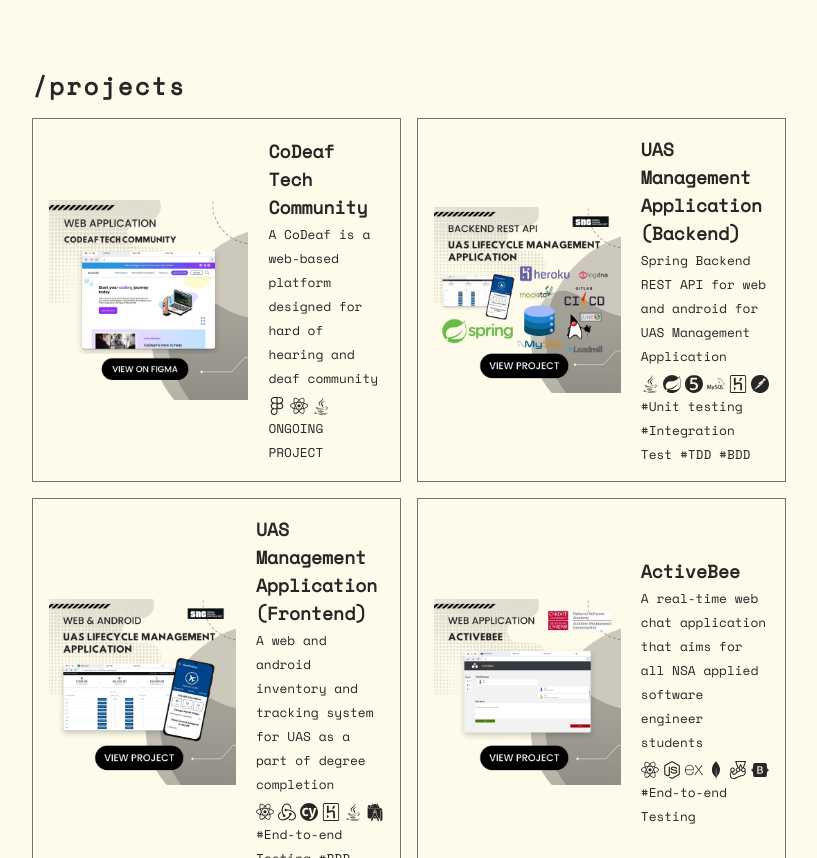
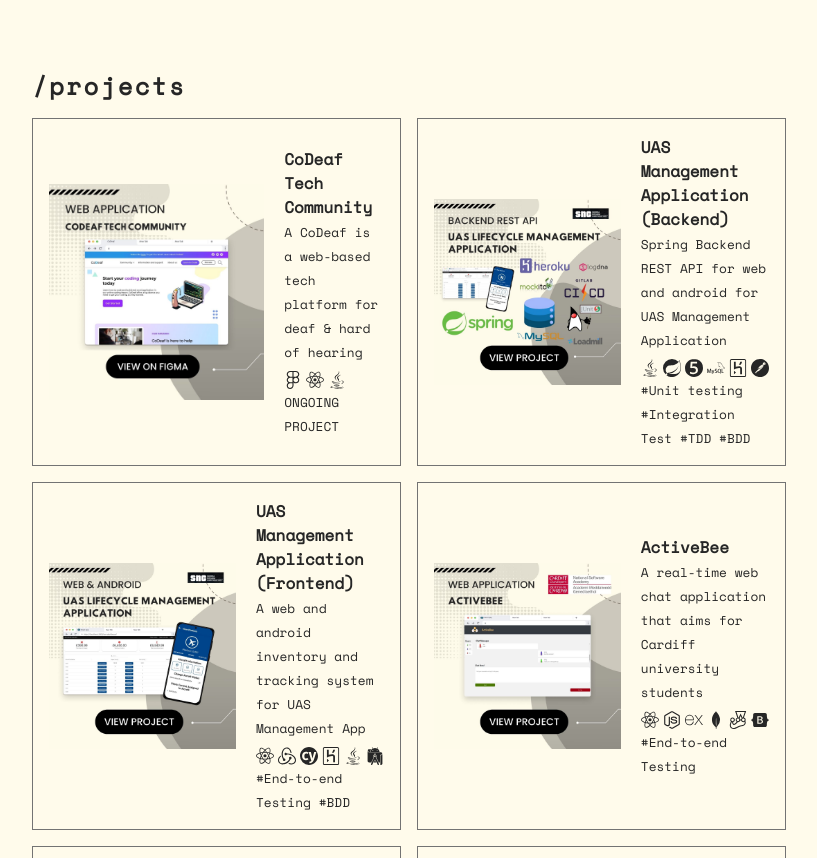
Before and after one commit to reicraftscodes/my-portfolio, a Next.js app: page / in a window 1280 px wide. Shown: the part 1942-2800 px from the top of the page, without its empty margins (231-1048 px from the left). Built offline with nearby package versions, Linux system fonts and the light colour scheme.

Commit message:
style: fixed project section box sizes and container

```diff
--- a/constants/projects.js
+++ b/constants/projects.js
@@ -25,14 +25,14 @@ export const PROJECTS = [
     {
       id: 1,
       title: "CoDeaf Tech Community",
-      description: " A CoDeaf is a web-based platform designed for hard of hearing and deaf community",
+      description: " A CoDeaf is a web-based tech platform for deaf & hard of hearing ",
       fullDesc: `
       <ul>
         <li style="font-weight: bold">Project Description: </li>
         <p>A CoDeaf is a web-based platform designed to inspire and empower the deaf and hard-of-hearing community to learn programming and UX/UI design </p>
         <br>
         <li> The project is still in Figma UI design phase </li>
-        <li style="font-weight: bold; "> Project Link: <a style="text-decoration: underline; " href="https://www.figma.com/file/us1r7fPWHNPcGV6muMG4dB/CoDeaf?type=design&node-id=0%3A1&mode=design&t=o40kTxaPLJfD293u-1t"> Figma url </a> </li>
+        <li style="font-weight: bold; "> Project Link: <a style="text-decoration: underline; " href="https://www.figma.com/file/us1r7fPWHNPcGV6muMG4dB/CoDeaf?type=design&node-id=0%3A1&mode=design&t=o40kTxaPLJfD293u-1t" target="_blank"> Figma url </a> </li>
 
         <br>
         <li style="font-weight: bold">Technologies: </li>
@@ -65,7 +65,11 @@ export const PROJECTS = [
         <br>
         <p>In the development of inventory and tracking system for unmanned aircraft, we employed the Agile Scrum framework to ensure a flexible and collaborative approach. </p>
         <br>
-        <li style="font-weight: bold; "> Project Link: <a style="text-decoration: underline; " href="https://github.com/reicraftscodes/uas-lifecycle-management-frontend"> https://github.com/reicraftscodes/uas-lifecycle-management-frontend</a> </li>
+        <li>Client: <a style="text-decoration: underline;" href="https://www.sncmsuk.com/" target="_blank"> Sierra Nevada Corporation Mission Systems UK · (SNC MS UK)</a> </li>
+        <br>
+        <li style="font-weight: bold; "> Project Link: </li>
+
+        <li><a style="text-decoration: underline; " href="https://github.com/reicraftscodes/uas-lifecycle-management" target="_blank">https://github.com/reicraftscodes/uas-lifecycle-management</a> </li>
         <br>
         <li style="font-weight: bold">Features: </li>
         <ul>
@@ -84,7 +88,8 @@ export const PROJECTS = [
           <li> - Heroku </li>
           <li> - PostMan </li>
           <li> - Structurizr </li>
-          <li> - Adnroid development : MVVM, OkHttp, Retrofit </li>
+          <li> - Android development : MVVM, OkHttp, Retrofit </li>
+        </ul>
       </ul>
     `,
       image: "/images/uasbe.jpg",
@@ -101,7 +106,7 @@ export const PROJECTS = [
     {
       id: 3,
       title: "UAS Management Application (Frontend)",
-      description: "A web and android inventory and tracking system for UAS as a part of degree completion",
+      description: "A web and android inventory and tracking system for UAS Management App",
       fullDesc: `
       <ul>
       <li style="font-weight: bold">Project Description: </li>
@@ -112,10 +117,12 @@ export const PROJECTS = [
       <br>
       <p>In the development of inventory and tracking system for unmanned aircraft, we employed the Agile Scrum framework to ensure a flexible and collaborative approach. </p>
       <br>
+      <li>Client: <a style="text-decoration: underline;" href="https://www.sncmsuk.com/" target="_blank"> Sierra Nevada Corporation Mission Systems UK · (SNC MS UK)</a> </li>
+      <br>
       <li style="font-weight: bold; "> Project Link: </li>
       <ul>
-      <li> Web frontend repository- <a style="text-decoration: underline; " href="https://github.com/reicraftscodes/uas-lifecycle-management"> https://github.com/reicraftscodes/uas-lifecycle-management</a> </li>
-      <li> Android project repository- <a style="text-decoration: underline; " href="https://github.com/reicraftscodes/uas-lifecycle-management-androidt"> https://github.com/reicraftscodes/uas-lifecycle-management-android </a>  </li>
+      <li> Web frontend repository- <a style="text-decoration: underline; " href="https://github.com/reicraftscodes/uas-lifecycle-management" target="_blank"> https://github.com/reicraftscodes/uas-lifecycle-management</a> </li>
+      <li> Android project repository- <a style="text-decoration: underline; " href="https://github.com/reicraftscodes/uas-lifecycle-management-android" target="_blank"> https://github.com/reicraftscodes/uas-lifecycle-management-android </a>  </li>
       </ul>
       <br>
       <li style="font-weight: bold">Features: </li>
@@ -145,7 +152,7 @@ export const PROJECTS = [
     {
       id: 4,
       title: "ActiveBee",
-      description: " A real-time web chat application that aims for all NSA applied software engineer students",
+      description: " A real-time web chat application that aims for Cardiff university students",
       fullDesc: `
       <ul>
         <li style="font-weight: bold">Project Description: </li>
@@ -155,7 +162,7 @@ export const PROJECTS = [
         <br>
         <li style="font-weight: bold; "> Project Link: </li>
         <ul>
-        <li><a style="text-decoration: underline; " href="https://github.com/reicraftscodes/web-chat-application">https://github.com/reicraftscodes/web-chat-application</a> </li>
+        <li><a style="text-decoration: underline; " href="https://github.com/reicraftscodes/web-chat-application" target="_blank">https://github.com/reicraftscodes/web-chat-application</a> </li>
         </ul>
         <br>
         <li style="font-weight: bold">Features: </li>
@@ -169,7 +176,6 @@ export const PROJECTS = [
 
         <br>
         <li style="font-weight: bold">Technologies: </li>
-        <ul>
         <li>MERN stack</li>
       </ul>
     `,
@@ -186,53 +192,44 @@ export const PROJECTS = [
     },
     {
       id: 5,
-      title: "Accu-Serve Customs Brokerage",
-      fullDesc: "The project is ongoing",
-      description: " A brokerage web application that aims to help clients with the highest quality of customs brokerage service available and to provide them innovative solutions and expertise. ",
+      title: "Skill-Sharing Web Application",
+      description: "A Spring Boot skill-sharing web app designed for employees of the ONS.",
       fullDesc: `
       <ul>
-        <li>Paragraph 1: </li>
+      <li style="font-weight: bold">Project Description: </li>
       <ul>
-          <li>Lorem ipsum dolor sit amet, consectetur adipiscing elit, sed do eiusmod tempor incididunt ut labore et dolore magna aliqua. Amet nulla facilisi morbi tempus iaculis urna id. Imperdiet proin fermentum leo vel orci porta non pulvinar. Tempor id eu nisl nunc mi ipsum. Amet porttitor eget dolor morbi non arcu. Ultrices gravida dictum fusce ut placerat. Arcu dui vivamus arcu felis bibendum ut tristique et egestas. Natoque penatibus et magnis dis. Aliquam eleifend mi in nulla. Turpis massa sed elementum tempus. Eu scelerisque felis imperdiet proin fermentum. Ultrices mi tempus imperdiet nulla malesuada. Nunc sed velit dignissim sodales ut eu sem. Venenatis tellus in metus vulputate eu. Quam vulputate dignissim suspendisse in est ante in nibh mauris.</li>
+        <li> A Spring boot skill-sharing web platform designed for employees of the Office of National Statistics that enables them to provide and seek assistance on issues relevant to the topics they choose.</li>
       </ul>
-
-        <li>Paragraph 2:</li>
+      <br>
+      <li>Client: <a style="text-decoration: underline;" href="https://www.newport.gov.uk/en/Home.aspx" target="_blank">Newport City Council· (SNC MS UK)</a> </li>
+      <br>
+      <br>
+      <p> In the development of inventory and tracking system for skill-sharing web app, we employed the Agile Scrum framework to ensure a flexible and collaborative approach </p>
+      <br>
+      <li style="font-weight: bold; "> Project Link: </li>
       <ul>
-          <li>Sagittis vitae et leo duis. Tempor orci eu lobortis elementum nibh. Risus quis varius quam quisque id diam. Amet cursus sit amet dictum sit amet. Ante metus dictum at tempor commodo ullamcorper a lacus. Tellus in hac habitasse platea dictumst. In hac habitasse platea dictumst vestibulum rhoncus est. Elementum tempus egestas sed sed risus. Nunc sed id semper risus in hendrerit. Tincidunt lobortis feugiat vivamus at augue.</li>
+      <li><a style="text-decoration: underline; " href="https://github.com/reicraftscodes/ons_group2" target="_blank">https://github.com/reicraftscodes/ons_group2</a> </li>
       </ul>
-
-        <li>Paragraph 3:</li>
+      <br>
+      <li style="font-weight: bold">Features: </li>
         <ul>
-        <li>Sapien eget mi proin sed libero enim sed. Urna porttitor rhoncus dolor purus. Pellentesque dignissim enim sit amet venenatis urna. Lacus sed turpis tincidunt id aliquet risus feugiat in ante. Quam id leo in vitae. Quam elementum pulvinar etiam non quam lacus suspendisse faucibus. A diam sollicitudin tempor id eu nisl nunc. Lectus magna fringilla urna porttitor rhoncus dolor purus non enim. Sit amet massa vitae tortor condimentum. Elit ullamcorper dignissim cras tincidunt lobortis feugiat vivamus. Feugiat in ante metus dictum. Aliquam etiam erat velit scelerisque in dictum. Elit duis tristique sollicitudin nibh sit amet commodo nulla facilisi. Cras sed felis eget velit. Pellentesque elit eget gravida cum sociis. Ultrices dui sapien eget mi. Eget magna fermentum iaculis eu non diam phasellus. Vitae tortor condimentum lacinia quis vel.</li>
+          <li> - User Authentication: Users can create accounts, log in securely, and manage their profiles within the skill-sharing platform.Also user can change their password anytime</li>
+          <li> - Profile Management: Users can edit their profiles, add a bio, and update their skills to reflect their expertise.</li>
+          <li> - Skill Listing: Employers can list their expertise or skills, indicating areas where they can offer help to others.  </li>
+          <li> - Help Requests: Users can post requests for help on specific topics, and others can respond to offer assistance.</li>
+          <li> - Notification System: Users receive notifications for new help requests, responses, and messages to stay informed.</li>
+          <li> - User Dashboard: A personalised dashboard displays relevant information, such as ongoing help requests and recent messages.</li>
+          <li> - Categories and Tags: Skills and help requests can be categorized and tagged, enhancing the search and discovery process. </li>
+          <li> - Availability Status: Users can set their availability status to indicate when they are open to offering or receiving help. </li>
         </ul>
-    `,
-
-      image: "/images/accuserve.jpg",
-      techs: [
-        { id: 1, name: "Wordpress",icon: <SiWordpress   /> },
-        { id: 2, name: "Php ", icon: <SiPhp  /> },
-      ],
-      other: ""
-    },
-    {
-      id: 5,
-      title: "Skill-Sharing Web Application",
-      description: "A skill-sharing platform designed for employees of the Office of National Statistics that enables them to provide and seek assistance on issues relevant to the topics they choose.",
-      fullDesc: `
+      <br>
+      <li style="font-weight: bold">Technologies: </li>
       <ul>
-        <li>Paragraph 1: </li>
-        <ul>
-          <li>Lorem ipsum dolor sit amet, consectetur adipiscing elit, sed do eiusmod tempor incididunt ut labore et dolore magna aliqua. Amet nulla facilisi morbi tempus iaculis urna id. Imperdiet proin fermentum leo vel orci porta non pulvinar. Tempor id eu nisl nunc mi ipsum. Amet porttitor eget dolor morbi non arcu. Ultrices gravida dictum fusce ut placerat. Arcu dui vivamus arcu felis bibendum ut tristique et egestas. Natoque penatibus et magnis dis. Aliquam eleifend mi in nulla. Turpis massa sed elementum tempus. Eu scelerisque felis imperdiet proin fermentum. Ultrices mi tempus imperdiet nulla malesuada. Nunc sed velit dignissim sodales ut eu sem. Venenatis tellus in metus vulputate eu. Quam vulputate dignissim suspendisse in est ante in nibh mauris.</li>
+          <li> - Java, Spring, Spring Web JPA Security, Junit5, Mockito </li>
+          <li> - Thymeleaf, Bootstrap CSS </li>
+          <li> - MariaDB </li>
+          <li> - RedHat OpenShift, NginX, Terraform </li>
       </ul>
-
-        <li>Paragraph 2:</li>
-        <ul>
-          <li>Sagittis vitae et leo duis. Tempor orci eu lobortis elementum nibh. Risus quis varius quam quisque id diam. Amet cursus sit amet dictum sit amet. Ante metus dictum at tempor commodo ullamcorper a lacus. Tellus in hac habitasse platea dictumst. In hac habitasse platea dictumst vestibulum rhoncus est. Elementum tempus egestas sed sed risus. Nunc sed id semper risus in hendrerit. Tincidunt lobortis feugiat vivamus at augue.</li>
-        </ul>
-
-        <li>Paragraph 3:</li>
-        <ul>
-        <li>Sapien eget mi proin sed libero enim sed. Urna porttitor rhoncus dolor purus. Pellentesque dignissim enim sit amet venenatis urna. Lacus sed turpis tincidunt id aliquet risus feugiat in ante. Quam id leo in vitae. Quam elementum pulvinar etiam non quam lacus suspendisse faucibus. A diam sollicitudin tempor id eu nisl nunc. Lectus magna fringilla urna porttitor rhoncus dolor purus non enim. Sit amet massa vitae tortor condimentum. Elit ullamcorper dignissim cras tincidunt lobortis feugiat vivamus. Feugiat in ante metus dictum. Aliquam etiam erat velit scelerisque in dictum. Elit duis tristique sollicitudin nibh sit amet commodo nulla facilisi. Cras sed felis eget velit. Pellentesque elit eget gravida cum sociis. Ultrices dui sapien eget mi. Eget magna fermentum iaculis eu non diam phasellus. Vitae tortor condimentum lacinia quis vel.</li>
     </ul>
     `,
       image: "/images/ons.jpg",
@@ -246,14 +243,129 @@ export const PROJECTS = [
     },
     {
       id: 6,
-      title: "Tourist Application",
-      description: "A python web application designed for Newport City Council to help tourist find local shops",
+      title: "Charity Giving",
+      description: "A web app for donating to UK charities, tracking and reaching total monetary target",
       fullDesc: `
       <ul>
-        <li>Paragraph 1: </li>
+      <li style="font-weight: bold">Project Description: </li>
       <ul>
-          <li>Lorem ipsum dolor sit amet, consectetur adipiscing elit, sed do eiusmod tempor incididunt ut labore et dolore magna aliqua. Amet nulla facilisi morbi tempus iaculis urna id. Imperdiet proin fermentum leo vel orci porta non pulvinar. Tempor id eu nisl nunc mi ipsum. Amet porttitor eget dolor morbi non arcu. Ultrices gravida dictum fusce ut placerat. Arcu dui vivamus arcu felis bibendum ut tristique et egestas. Natoque penatibus et magnis dis. Aliquam eleifend mi in nulla. Turpis massa sed elementum tempus. Eu scelerisque felis imperdiet proin fermentum. Ultrices mi tempus imperdiet nulla malesuada. Nunc sed velit dignissim sodales ut eu sem. Venenatis tellus in metus vulputate eu. Quam vulputate dignissim suspendisse in est ante in nibh mauris.</li>
+        <li> A Spring boot web application that aims to donate different charities across the United Kingdom and track the total target money donation.</li>
       </ul>
+      <br>
+      <li style="font-weight: bold; "> Project Link: </li>
+      <ul>
+      <li><a style="text-decoration: underline; " href="https://github.com/reicraftscodes/springboot-charity-app" target="_blank">https://github.com/reicraftscodes/springboot-charity-app</a> </li>
+      </ul>
+      <br>
+      <li style="font-weight: bold">Features: </li>
+      <ul>
+        <li> - Donation Functionality: Users can make monetary donations to their chosen charities directly through the platform.</li>
+        <li> - Fundraising Campaigns: Users can sponsor individuals or groups participating in charity runs, walks, or other fundraising events. </li>
+        <li> - Charity Listings: Users can explore a list of registered charities in the UK and view details about each organization.</li>
+        <li> - Leaderboard: A leaderboard showcases top donors or sponsors, encouraging friendly competition for fundraising efforts.</li>
+        <li> - Real-time Updates: The platform provides real-time updates on fundraising progress and milestones. </li>
+        <li> - Search Functionality: Users can search for specific charities.</li>
+      </ul>
+
+      <br>
+      <li style="font-weight: bold">Technologies: </li>
+      <ul>
+          <li> - Java, Thymeleaf, Spring JDBC , Junit5, Mockito </li>
+          <li> - PostMan </li>
+          <li> - MariaDB </li>
+          <li> - RedHat OpenShift, NginX, Terraform </li>
+        </ul>
+    </ul>
+    `,
+      image: "/images/charitygiving.jpg",
+      techs: [
+        { id: 1, name: "Java", icon: <FaJava/> },
+        { id: 2, name: "Spring", icon: <SiSpring /> },
+        { id: 3, name: "Thymeleaf", icon: <SiThymeleaf  /> },
+        { id: 4, name: "Bootstrap CSS ", icon: <FaBootstrap /> },
+      ],
+      other: "#Spring MVC #Mockito #Unit Testing"
+    },
+    {
+      id: 7,
+      title: "Accu-Serve Customs Brokerage",
+      description: "A custom brokerage web app providing clients with top-notch services ",
+      fullDesc: `
+      <ul>
+        <li style="font-weight: bold">Project Description: </li>
+        <ul>
+          <li>A brokerage web application that aims to help clients with the highest quality of customs brokerage service available and to provide them innovative solutions and expertise.</li>
+        </ul>
+        <br>
+        <li>Client: <a style="text-decoration: underline;">ASCBIPH</a> </li>
+        <br>
+        <li style="font-weight: bold; "> Project Link: </li>
+        <ul>
+        <li>Website: <a style="text-decoration: underline; " href="https://ascbiph.com/" target="_blank"> https://ascbiph.com/</a> </li>
+        </ul>
+        <br>
+        <li style="font-weight: bold">Features: </li>
+        <ul>
+          <li>- Homepage website showcasing company mission, areas of operation, services, and contact information</li>
+          <li>- Website loads in 1.0 – 1.75 Seconds. Grade A in GTmetrix with 96 – 99% performance and structure</li>
+          <li>- Contact form with email integration to help the business collect inquiries from prospective clients (</li>
+          <li>- Google maps integration to locate the business.</li>
+          <li>- Floating Facebook chat integration to connect with clients</li>
+          <li>- Google Analytics integration to give the company insights on customer interests and trends. Know more about target demographics and monitor visitor count.</li>
+          <li>- Integrated anti spam plugins (Jetpack and Akismet). </li>
+          <li>- Improved website SEO using Yoast SEO Plugin. </li>
+          <li>- Integrated All In One Migration to help them migrate the website easily to another hosting website. </li>
+          <li></li>
+        </ul>
+        <br>
+        <li style="font-weight: bold">Technologies: </li>
+        <li>Wordpress, PHP </li>
+      </ul>
+    </ul>
+    `,
+      image: "/images/accuserve.jpg",
+      techs: [
+        { id: 1, name: "Wordpress",icon: <SiWordpress   /> },
+        { id: 2, name: "Php ", icon: <SiPhp  /> },
+      ],
+      other: ""
+    },
+    {
+      id: 8,
+      title: "Tourist Application",
+      description: "A python web application designed for visitors tourist find local shops",
+      fullDesc: `
+      <ul>
+      <li style="font-weight: bold">Project Description: </li>
+      <ul>
+        <li>A website that allows visitors or tourists from Newport to find the nearest shops or local business by category</li>
+      </ul>
+      <br>
+      <li>Client: <a style="text-decoration: underline;" href="https://www.newport.gov.uk/en/Home.aspx target="_blank"" target="_blank">Newport City Council</a> </li>
+      <br>
+      <p> In the development of Tourist Python web application for Newport City Council, we employed the Agile Scrum framework to ensure a flexible and collaborative approach </p>
+      <br>
+      <li style="font-weight: bold; "> Project Link: </li>
+      <ul>
+      <li><a style="text-decoration: underline; " href="https://github.com/reicraftscodes/newport-business-website" target="_blank"> https://github.com/reicraftscodes/newport-business-website</a> </li>
+      </ul>
+      <br>
+      <li style="font-weight: bold">Features: </li>
+      <ul>
+        <li> - Location-Based Shop Finder: Implemented a basic search or map functionality that allows users to find the nearest shops or local businesses based on their current location in Newport.</li>
+        <li> - Category-Based Business Directory: Provided a categorised directory of local businesses in Newport, making it easy for visitors to explore different types of shops and services.</li>
+        <li> - Admin Dashboard integration: Provide administrators with a dashboard to manage business listings, events, and user interactions. </li>
+        <li> - Event Calendar: Included a simple event calendar that showcases upcoming events happening in Newport, enabling tourists to plan their visit around local activities</li>
+        <li> - Search Functionality: Implemented a search bar to allow users to find specific shops, businesses, or events within Newport.</li>
+        <li> - Location Information: Displayed essential information for each shop or business, including address, contact details, and brief descriptions to help visitors make informed decisions. </li>
+        <li> - Social Media Integration: This enables users to share their discoveries or upcoming events on social media platforms to encourage word-of-mouth recommendations.</li>
+        <li> - Accessibility Features: Ensure the website adheres to accessibility standards, making it usable for individuals with disabilities. </li>
+      </ul>
+      <br>
+      <li style="font-weight: bold">Technologies: </li>
+      <li> - Python, Flask, Jinja</li>
+      <li> - SQLite3 DB</li>
+      <li> - Bootstrap CSS </li>
     </ul>
     `,
 
--- a/pages/index.js
+++ b/pages/index.js
@@ -45,7 +45,7 @@ export default function Home() {
         <Spacer />
         <h2 className="text-2xl font-bold tracking-widest">/about</h2>
         <p>
-        Hi, I&apos;m Laurate a software engineer based in the UK and Cardiff University graduate residing in the UK. I&apos;m proudly deaf, self-motivated, performance-driven, and a detail-oriented person with extensive knowledge of software designs, development, and testing.
+        Hi, I&apos;m Laurate a software engineer based in the UK and Cardiff University graduate. I&apos;m proudly deaf, self-motivated, performance-driven, and a detail-oriented person with extensive knowledge of software designs, development, and testing.
         </p>
         <p>
           Currently, I am seeking for a full time Full Stack Software Engineering especially in Java Spring, but I am open to any opportunities and always willing to learn!
@@ -81,9 +81,13 @@ export default function Home() {
               className="flex items-center gap-5 justify-center border border-neutral-500 dark:border-amber-50 p-4"
               data-tip={project.title}
             >
-              <a href={project.link} onClick={() => openModal(project)}><img src={project.image} className="max-w-full h-auto" /></a>
-              <div>
-                <p className="font-bold text-lg">{project.title}</p>
+              <a href={project.link} onClick={() => openModal(project)}>
+              <div className="flex">
+                <img src={project.image} className="flex-shrink w-70 h-50 object-cover" />
+                </div>
+              </a>
+              <div >
+                <p className="font-bold text-base">{project.title}</p>
                 <small>{project.description}</small>
 
                 <div className="flex items-center gap-1 mt-2">
```
Lines whose indentation alone changed are shown as unchanged.
